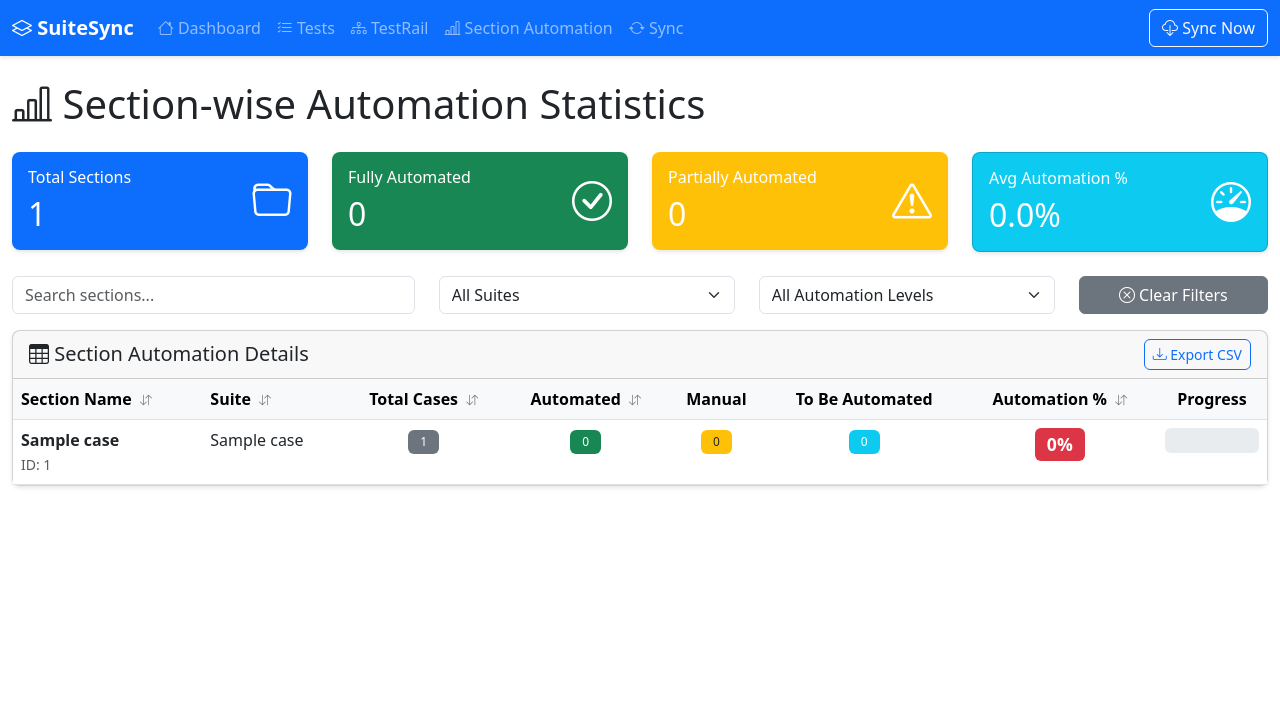
After one commit to vinnarasu-ganesan/suitesync, a Flask app: page /section-automation in a window 1280 px wide. The commit adds this page. Shown: the top 724 px of the page. Run offline with Flask 3, Linux system fonts and the light colour scheme; tables that the repository leaves empty hold one stand-in row (values such as "Sample post").

Commit message:
Added section automation

```diff
--- a/routes/api.py
+++ b/routes/api.py
@@ -343,16 +343,30 @@ def get_testrail_stats():
     """Get TestRail cases statistics."""
     from sqlalchemy import func
 
-    total_cases = TestRailCase.query.count()
+    # Get section_id filter parameter
+    section_id = request.args.get('section_id', type=str)
 
-    # Get unique sections count
-    unique_sections = db.session.query(func.count(func.distinct(TestRailCase.section_id))).scalar()
+    # Build base query
+    query = TestRailCase.query
 
-    # Get unique suites count
-    unique_suites = db.session.query(func.count(func.distinct(TestRailCase.suite_id))).scalar()
+    # Apply section filter if provided
+    if section_id:
+        section_ids = [sid.strip() for sid in section_id.split(',') if sid.strip()]
+        if len(section_ids) == 1:
+            query = query.filter(TestRailCase.section_id == section_ids[0])
+        elif len(section_ids) > 1:
+            query = query.filter(TestRailCase.section_id.in_(section_ids))
+
+    total_cases = query.count()
+
+    # Get unique sections count (from filtered results)
+    unique_sections = db.session.query(func.count(func.distinct(TestRailCase.section_id))).select_from(query.subquery()).scalar()
+
+    # Get unique suites count (from filtered results)
+    unique_suites = db.session.query(func.count(func.distinct(TestRailCase.suite_id))).select_from(query.subquery()).scalar()
 
     # Get cases by priority
-    priorities = db.session.query(
+    priorities = query.with_entities(
         TestRailCase.priority_id,
         func.count(TestRailCase.id)
     ).group_by(TestRailCase.priority_id).all()
@@ -360,7 +374,7 @@ def get_testrail_stats():
     priority_breakdown = {str(p[0]): p[1] for p in priorities if p[0]}
 
     # Get cases by type
-    types = db.session.query(
+    types = query.with_entities(
         TestRailCase.type_id,
         func.count(TestRailCase.id)
     ).group_by(TestRailCase.type_id).all()
@@ -378,8 +392,8 @@ def get_testrail_stats():
         'null': 0  # No status set
     }
 
-    # Query all cases with custom_fields
-    cases_with_custom_fields = TestRailCase.query.filter(TestRailCase.custom_fields.isnot(None)).all()
+    # Query filtered cases with custom_fields
+    cases_with_custom_fields = query.filter(TestRailCase.custom_fields.isnot(None)).all()
 
     for case in cases_with_custom_fields:
         if case.custom_fields and 'custom_automation_status' in case.custom_fields:
@@ -391,9 +405,15 @@ def get_testrail_stats():
         else:
             automation_status_breakdown['null'] += 1
 
-    # Count cases without custom_fields at all
-    cases_without_custom_fields = TestRailCase.query.filter(TestRailCase.custom_fields.is_(None)).count()
+    # Count cases without custom_fields at all (from filtered query)
+    cases_without_custom_fields = query.filter(TestRailCase.custom_fields.is_(None)).count()
     automation_status_breakdown['null'] += cases_without_custom_fields
+
+    # Calculate automation percentage
+    automated_count = automation_status_breakdown.get('4', 0)  # Status 4 = Automated
+    automation_percentage = 0
+    if total_cases > 0:
+        automation_percentage = round((automated_count / total_cases) * 100, 1)
 
     return jsonify({
         'total_cases': total_cases,
@@ -401,8 +421,100 @@ def get_testrail_stats():
         'unique_suites': unique_suites,
         'priority_breakdown': priority_breakdown,
         'type_breakdown': type_breakdown,
-        'automation_status_breakdown': automation_status_breakdown
+        'automation_status_breakdown': automation_status_breakdown,
+        'automated_count': automated_count,
+        'automation_percentage': automation_percentage
     })
+
+
+@api_bp.route('/testrail/section-automation', methods=['GET'])
+def get_section_automation_stats():
+    """Get automation statistics for each section."""
+    from sqlalchemy import func, case as sql_case
+    import time
+
+    start_time = time.time()
+
+    try:
+        logger.info("[Section Automation] Starting to fetch section automation stats")
+
+        # Get all cases with their automation status in a single query
+        all_cases = TestRailCase.query.filter(
+            TestRailCase.section_id.isnot(None)
+        ).all()
+
+        logger.info(f"[Section Automation] Fetched {len(all_cases)} cases in {time.time() - start_time:.2f}s")
+
+        # Build section stats dictionary
+        section_map = {}
+
+        for case in all_cases:
+            section_id = case.section_id
+
+            if section_id not in section_map:
+                section_map[section_id] = {
+                    'section_id': section_id,
+                    'section_name': case.section_name or f"Section {section_id}",
+                    'suite_id': case.suite_id,
+                    'suite_name': case.suite_name or f"Suite {case.suite_id}",
+                    'total_cases': 0,
+                    'automated_count': 0,
+                    'manual_count': 0,
+                    'to_be_automated_count': 0,
+                    'will_not_automate_count': 0,
+                    'other_count': 0
+                }
+
+            section_map[section_id]['total_cases'] += 1
+
+            # Count automation status
+            if case.custom_fields and 'custom_automation_status' in case.custom_fields:
+                status = str(case.custom_fields['custom_automation_status'])
+                if status == '4':  # Automated
+                    section_map[section_id]['automated_count'] += 1
+                elif status == '1':  # Manual
+                    section_map[section_id]['manual_count'] += 1
+                elif status == '5':  # To Be Automated
+                    section_map[section_id]['to_be_automated_count'] += 1
+                elif status == '3':  # Will Not Automate
+                    section_map[section_id]['will_not_automate_count'] += 1
+                else:
+                    section_map[section_id]['other_count'] += 1
+            else:
+                section_map[section_id]['other_count'] += 1
+
+        # Calculate automation percentages
+        section_stats = []
+        for section_data in section_map.values():
+            total_cases = section_data['total_cases']
+            automated_count = section_data['automated_count']
+
+            automation_percentage = 0
+            if total_cases > 0:
+                automation_percentage = round((automated_count / total_cases) * 100, 1)
+
+            section_data['automation_percentage'] = automation_percentage
+            section_stats.append(section_data)
+
+        # Sort by automation percentage (descending)
+        section_stats.sort(key=lambda x: x['automation_percentage'], reverse=True)
+
+        elapsed = time.time() - start_time
+        logger.info(f"[Section Automation] Completed in {elapsed:.2f}s - {len(section_stats)} sections")
+
+        return jsonify({
+            'status': 'success',
+            'sections': section_stats,
+            'total_sections': len(section_stats)
+        })
+
+    except Exception as e:
+        logger.error(f"Error fetching section automation stats: {e}", exc_info=True)
+        return jsonify({
+            'status': 'error',
+            'message': str(e),
+            'sections': []
+        }), 500
 
 
 @api_bp.route('/testrail/filters', methods=['GET'])
--- a/routes/web.py
+++ b/routes/web.py
@@ -31,6 +31,12 @@ def sync_page():
 def testrail():
     """TestRail cases page."""
     return render_template('testrail.html')
+
+
+@web_bp.route('/section-automation')
+def section_automation():
+    """Section-wise automation statistics page."""
+    return render_template('section_automation.html')
 
 
 @web_bp.route('/test-validation')
--- /dev/null
+++ b/static/js/section_automation.js
@@ -0,0 +1,242 @@
+// Section Automation Page JavaScript
+
+let sectionsData = [];
+let filteredData = [];
+let currentSortBy = 'automation_percentage';
+let currentSortOrder = 'desc';
+
+document.addEventListener('DOMContentLoaded', async () => {
+    console.log('[Section Automation] Page loaded, starting initialization...');
+    await loadSectionAutomationData();
+    setupFilters();
+    setupSearch();
+    setupSorting();
+
+    document.getElementById('clear-filters-btn').addEventListener('click', () => {
+        clearFilters();
+    });
+
+    document.getElementById('export-btn').addEventListener('click', () => {
+        exportToCSV();
+    });
+});
+
+async function loadSectionAutomationData() {
+    try {
+        console.log('[Section Automation] Fetching data from API...');
+        const startTime = Date.now();
+
+        const data = await apiCall('/testrail/section-automation');
+
+        const elapsed = Date.now() - startTime;
+        console.log(`[Section Automation] Data fetched in ${elapsed}ms - ${data.sections ? data.sections.length : 0} sections`);
+
+        sectionsData = data.sections || [];
+        filteredData = [...sectionsData];
+        updateSummaryCards();
+        populateSuiteFilter();
+        renderTable();
+    } catch (error) {
+        console.error('[Section Automation] Error loading data:', error);
+        showError('Failed to load section automation data. Please refresh the page.');
+    }
+}
+
+function updateSummaryCards() {
+    const totalSections = sectionsData.length;
+    let fullyAutomated = 0;
+    let partiallyAutomated = 0;
+    let totalAutomationPercentage = 0;
+
+    sectionsData.forEach(section => {
+        if (section.automation_percentage === 100) {
+            fullyAutomated++;
+        } else if (section.automation_percentage > 0) {
+            partiallyAutomated++;
+        }
+        totalAutomationPercentage += section.automation_percentage;
+    });
+
+    const avgAutomation = totalSections > 0 ? (totalAutomationPercentage / totalSections).toFixed(1) : 0;
+
+    document.getElementById('total-sections').textContent = totalSections;
+    document.getElementById('fully-automated').textContent = fullyAutomated;
+    document.getElementById('partially-automated').textContent = partiallyAutomated;
+    document.getElementById('avg-automation').textContent = `${avgAutomation}%`;
+}
+
+function populateSuiteFilter() {
+    const suites = [...new Set(sectionsData.map(s => s.suite_name))].sort();
+    const suiteFilter = document.getElementById('suite-filter');
+    suiteFilter.innerHTML = '<option value="">All Suites</option>';
+    suites.forEach(suite => {
+        const option = document.createElement('option');
+        option.value = suite;
+        option.textContent = suite;
+        suiteFilter.appendChild(option);
+    });
+}
+
+function setupFilters() {
+    document.getElementById('suite-filter').addEventListener('change', () => applyFilters());
+    document.getElementById('automation-filter').addEventListener('change', () => applyFilters());
+}
+
+function setupSearch() {
+    const searchInput = document.getElementById('search-input');
+    let debounceTimer;
+    searchInput.addEventListener('input', () => {
+        clearTimeout(debounceTimer);
+        debounceTimer = setTimeout(() => applyFilters(), 300);
+    });
+}
+
+function setupSorting() {
+    document.querySelectorAll('.sortable').forEach(th => {
+        th.addEventListener('click', () => {
+            const sortBy = th.dataset.sort;
+            if (currentSortBy === sortBy) {
+                currentSortOrder = currentSortOrder === 'asc' ? 'desc' : 'asc';
+            } else {
+                currentSortBy = sortBy;
+                currentSortOrder = 'desc';
+            }
+            sortData();
+            renderTable();
+            updateSortIndicators();
+        });
+    });
+}
+
+function applyFilters() {
+    const searchTerm = document.getElementById('search-input').value.toLowerCase();
+    const selectedSuite = document.getElementById('suite-filter').value;
+    const automationLevel = document.getElementById('automation-filter').value;
+
+    filteredData = sectionsData.filter(section => {
+        const matchesSearch = !searchTerm || section.section_name.toLowerCase().includes(searchTerm) || section.suite_name.toLowerCase().includes(searchTerm);
+        const matchesSuite = !selectedSuite || section.suite_name === selectedSuite;
+        let matchesAutomation = true;
+        if (automationLevel === 'high') matchesAutomation = section.automation_percentage >= 80;
+        else if (automationLevel === 'medium') matchesAutomation = section.automation_percentage >= 50 && section.automation_percentage < 80;
+        else if (automationLevel === 'low') matchesAutomation = section.automation_percentage >= 30 && section.automation_percentage < 50;
+        else if (automationLevel === 'critical') matchesAutomation = section.automation_percentage < 30;
+        return matchesSearch && matchesSuite && matchesAutomation;
+    });
+    sortData();
+    renderTable();
+}
+
+function sortData() {
+    filteredData.sort((a, b) => {
+        let aVal = a[currentSortBy];
+        let bVal = b[currentSortBy];
+        if (typeof aVal === 'string') {
+            aVal = aVal.toLowerCase();
+            bVal = bVal.toLowerCase();
+        }
+        return currentSortOrder === 'asc' ? (aVal > bVal ? 1 : -1) : (aVal < bVal ? 1 : -1);
+    });
+}
+
+function updateSortIndicators() {
+    document.querySelectorAll('.sortable i').forEach(icon => icon.className = 'bi bi-arrow-down-up');
+    const currentTh = document.querySelector(`.sortable[data-sort="${currentSortBy}"]`);
+    if (currentTh) {
+        const icon = currentTh.querySelector('i');
+        icon.className = currentSortOrder === 'asc' ? 'bi bi-arrow-up' : 'bi bi-arrow-down';
+    }
+}
+
+function renderTable() {
+    const tbody = document.getElementById('sections-tbody');
+    if (filteredData.length === 0) {
+        tbody.innerHTML = '<tr><td colspan="8" class="text-center text-muted py-4"><i class="bi bi-inbox fs-1"></i><p class="mt-2">No sections found.</p></td></tr>';
+        return;
+    }
+    tbody.innerHTML = filteredData.map(section => {
+        const percentage = section.automation_percentage;
+        const progressBarClass = getProgressBarClass(percentage);
+        const badgeClass = getBadgeClass(percentage);
+        return `
+            <tr class="section-row" onclick="viewSectionDetails('${section.section_id}')">
+                <td><strong>${escapeHtml(section.section_name)}</strong><br><small class="text-muted">ID: ${section.section_id}</small></td>
+                <td>${escapeHtml(section.suite_name)}</td>
+                <td class="text-center"><span class="badge bg-secondary">${section.total_cases}</span></td>
+                <td class="text-center"><span class="badge bg-success">${section.automated_count}</span></td>
+                <td class="text-center"><span class="badge bg-warning text-dark">${section.manual_count}</span></td>
+                <td class="text-center"><span class="badge bg-info">${section.to_be_automated_count}</span></td>
+                <td class="text-center"><span class="badge ${badgeClass} automation-badge">${percentage}%</span></td>
+                <td><div class="progress"><div class="progress-bar ${progressBarClass}" role="progressbar" style="width: ${percentage}%" aria-valuenow="${percentage}" aria-valuemin="0" aria-valuemax="100">${percentage}%</div></div></td>
+            </tr>
+        `;
+    }).join('');
+}
+
+function getProgressBarClass(percentage) {
+    if (percentage >= 80) return 'bg-success';
+    if (percentage >= 50) return 'bg-info';
+    if (percentage >= 30) return 'bg-warning';
+    return 'bg-danger';
+}
+
+function getBadgeClass(percentage) {
+    if (percentage >= 80) return 'bg-success';
+    if (percentage >= 50) return 'bg-info';
+    if (percentage >= 30) return 'bg-warning';
+    return 'bg-danger';
+}
+
+function viewSectionDetails(sectionId) {
+    window.location.href = `/testrail?section_id=${sectionId}`;
+}
+
+function clearFilters() {
+    document.getElementById('search-input').value = '';
+    document.getElementById('suite-filter').value = '';
+    document.getElementById('automation-filter').value = '';
+    filteredData = [...sectionsData];
+    sortData();
+    renderTable();
+}
+
+function exportToCSV() {
+    if (filteredData.length === 0) {
+        alert('No data to export');
+        return;
+    }
+    const headers = ['Section ID', 'Section Name', 'Suite Name', 'Total Cases', 'Automated', 'Manual', 'To Be Automated', 'Will Not Automate', 'Other', 'Automation %'];
+    const rows = filteredData.map(section => [section.section_id, section.section_name, section.suite_name, section.total_cases, section.automated_count, section.manual_count, section.to_be_automated_count, section.will_not_automate_count, section.other_count, section.automation_percentage]);
+    const csvContent = [headers.join(','), ...rows.map(row => row.map(cell => `"${cell}"`).join(','))].join('\n');
+    const blob = new Blob([csvContent], { type: 'text/csv' });
+    const url = window.URL.createObjectURL(blob);
+    const a = document.createElement('a');
+    a.href = url;
+    a.download = `section_automation_${new Date().toISOString().split('T')[0]}.csv`;
+    document.body.appendChild(a);
+    a.click();
+    document.body.removeChild(a);
+    window.URL.revokeObjectURL(url);
+}
+
+function showError(message) {
+    const tbody = document.getElementById('sections-tbody');
+    tbody.innerHTML = `<tr><td colspan="8" class="text-center text-danger py-4"><i class="bi bi-exclamation-triangle fs-1"></i><p class="mt-2">${escapeHtml(message)}</p></td></tr>`;
+}
+
+function escapeHtml(text) {
+    const div = document.createElement('div');
+    div.textContent = text;
+    return div.innerHTML;
+}
+
+async function apiCall(endpoint, options = {}) {
+    try {
+        const response = await fetch(`/api${endpoint}`, { headers: { 'Content-Type': 'application/json' }, ...options });
+        if (!response.ok) throw new Error(`HTTP error! status: ${response.status}`);
+        return await response.json();
+    } catch (error) {
+        console.error('API call failed:', error);
+        throw error;
+    }
+}
--- a/templates/base.html
+++ b/templates/base.html
@@ -36,6 +36,11 @@
                         </a>
                     </li>
                     <li class="nav-item">
+                        <a class="nav-link" href="/section-automation">
+                            <i class="bi bi-bar-chart-line"></i> Section Automation
+                        </a>
+                    </li>
+                    <li class="nav-item">
                         <a class="nav-link" href="/sync">
                             <i class="bi bi-arrow-repeat"></i> Sync
                         </a>
--- /dev/null
+++ b/templates/section_automation.html
@@ -0,0 +1,206 @@
+{% extends "base.html" %}
+
+{% block title %}Section-wise Automation - SuiteSync{% endblock %}
+
+{% block content %}
+<div class="row">
+    <div class="col-12">
+        <h1 class="mb-4">
+            <i class="bi bi-bar-chart-line"></i> Section-wise Automation Statistics
+        </h1>
+    </div>
+</div>
+
+<!-- Summary Cards -->
+<div class="row mb-4">
+    <div class="col-md-3">
+        <div class="card text-white bg-primary">
+            <div class="card-body">
+                <div class="d-flex justify-content-between align-items-center">
+                    <div>
+                        <h6 class="card-title">Total Sections</h6>
+                        <h2 class="mb-0" id="total-sections">-</h2>
+                    </div>
+                    <div class="fs-1">
+                        <i class="bi bi-folder"></i>
+                    </div>
+                </div>
+            </div>
+        </div>
+    </div>
+    <div class="col-md-3">
+        <div class="card text-white bg-success">
+            <div class="card-body">
+                <div class="d-flex justify-content-between align-items-center">
+                    <div>
+                        <h6 class="card-title">Fully Automated</h6>
+                        <h2 class="mb-0" id="fully-automated">-</h2>
+                    </div>
+                    <div class="fs-1">
+                        <i class="bi bi-check-circle"></i>
+                    </div>
+                </div>
+            </div>
+        </div>
+    </div>
+    <div class="col-md-3">
+        <div class="card text-white bg-warning">
+            <div class="card-body">
+                <div class="d-flex justify-content-between align-items-center">
+                    <div>
+                        <h6 class="card-title">Partially Automated</h6>
+                        <h2 class="mb-0" id="partially-automated">-</h2>
+                    </div>
+                    <div class="fs-1">
+                        <i class="bi bi-exclamation-triangle"></i>
+                    </div>
+                </div>
+            </div>
+        </div>
+    </div>
+    <div class="col-md-3">
+        <div class="card text-white bg-info">
+            <div class="card-body">
+                <div class="d-flex justify-content-between align-items-center">
+                    <div>
+                        <h6 class="card-title">Avg Automation %</h6>
+                        <h2 class="mb-0" id="avg-automation">-</h2>
+                    </div>
+                    <div class="fs-1">
+                        <i class="bi bi-speedometer"></i>
+                    </div>
+                </div>
+            </div>
+        </div>
+    </div>
+</div>
+
+<!-- Filters -->
+<div class="row mb-3">
+    <div class="col-md-4">
+        <input type="text" class="form-control" id="search-input" placeholder="Search sections...">
+    </div>
+    <div class="col-md-3">
+        <select class="form-select" id="suite-filter">
+            <option value="">All Suites</option>
+        </select>
+    </div>
+    <div class="col-md-3">
+        <select class="form-select" id="automation-filter">
+            <option value="">All Automation Levels</option>
+            <option value="high">High (≥80%)</option>
+            <option value="medium">Medium (50-79%)</option>
+            <option value="low">Low (30-49%)</option>
+            <option value="critical">Critical (<30%)</option>
+        </select>
+    </div>
+    <div class="col-md-2">
+        <button class="btn btn-secondary w-100" id="clear-filters-btn">
+            <i class="bi bi-x-circle"></i> Clear Filters
+        </button>
+    </div>
+</div>
+
+<!-- Statistics Table -->
+<div class="row">
+    <div class="col-12">
+        <div class="card">
+            <div class="card-header d-flex justify-content-between align-items-center">
+                <h5 class="mb-0">
+                    <i class="bi bi-table"></i> Section Automation Details
+                </h5>
+                <div>
+                    <button class="btn btn-sm btn-outline-primary" id="export-btn">
+                        <i class="bi bi-download"></i> Export CSV
+                    </button>
+                </div>
+            </div>
+            <div class="card-body p-0">
+                <div class="table-responsive">
+                    <table class="table table-hover mb-0">
+                        <thead class="table-light">
+                            <tr>
+                                <th class="sortable" data-sort="section_name">
+                                    Section Name <i class="bi bi-arrow-down-up"></i>
+                                </th>
+                                <th class="sortable" data-sort="suite_name">
+                                    Suite <i class="bi bi-arrow-down-up"></i>
+                                </th>
+                                <th class="sortable text-center" data-sort="total_cases">
+                                    Total Cases <i class="bi bi-arrow-down-up"></i>
+                                </th>
+                                <th class="sortable text-center" data-sort="automated_count">
+                                    Automated <i class="bi bi-arrow-down-up"></i>
+                                </th>
+                                <th class="text-center">Manual</th>
+                                <th class="text-center">To Be Automated</th>
+                                <th class="sortable text-center" data-sort="automation_percentage">
+                                    Automation % <i class="bi bi-arrow-down-up"></i>
+                                </th>
+                                <th class="text-center">Progress</th>
+                            </tr>
+                        </thead>
+                        <tbody id="sections-tbody">
+                            <tr>
+                                <td colspan="8" class="text-center">
+                                    <div class="spinner-border text-primary" role="status">
+                                        <span class="visually-hidden">Loading...</span>
+                                    </div>
+                                </td>
+                            </tr>
+                        </tbody>
+                    </table>
+                </div>
+            </div>
+        </div>
+    </div>
+</div>
+
+<!-- Loading Indicator -->
+<div id="loading-overlay" style="display: none;">
+    <div class="spinner-border text-primary" role="status">
+        <span class="visually-hidden">Loading...</span>
+    </div>
+</div>
+
+{% endblock %}
+
+{% block extra_css %}
+<style>
+    .progress {
+        height: 25px;
+    }
+
+    .sortable {
+        cursor: pointer;
+        user-select: none;
+    }
+
+    .sortable:hover {
+        background-color: rgba(0, 0, 0, 0.05);
+    }
+
+    .automation-badge {
+        font-size: 1.1rem;
+        padding: 0.5rem 0.75rem;
+        font-weight: 600;
+    }
+
+    #loading-overlay {
+        position: fixed;
+        top: 50%;
+        left: 50%;
+        transform: translate(-50%, -50%);
+        z-index: 9999;
+    }
+
+    .section-row:hover {
+        background-color: rgba(13, 110, 253, 0.05);
+        cursor: pointer;
+    }
+</style>
+{% endblock %}
+
+{% block extra_js %}
+<script src="{{ url_for('static', filename='js/section_automation.js') }}"></script>
+{% endblock %}
```
Also changed, not shown: static/js/testrail.js (+38 -12 lines), templates/testrail.html (+18 -3 lines).
